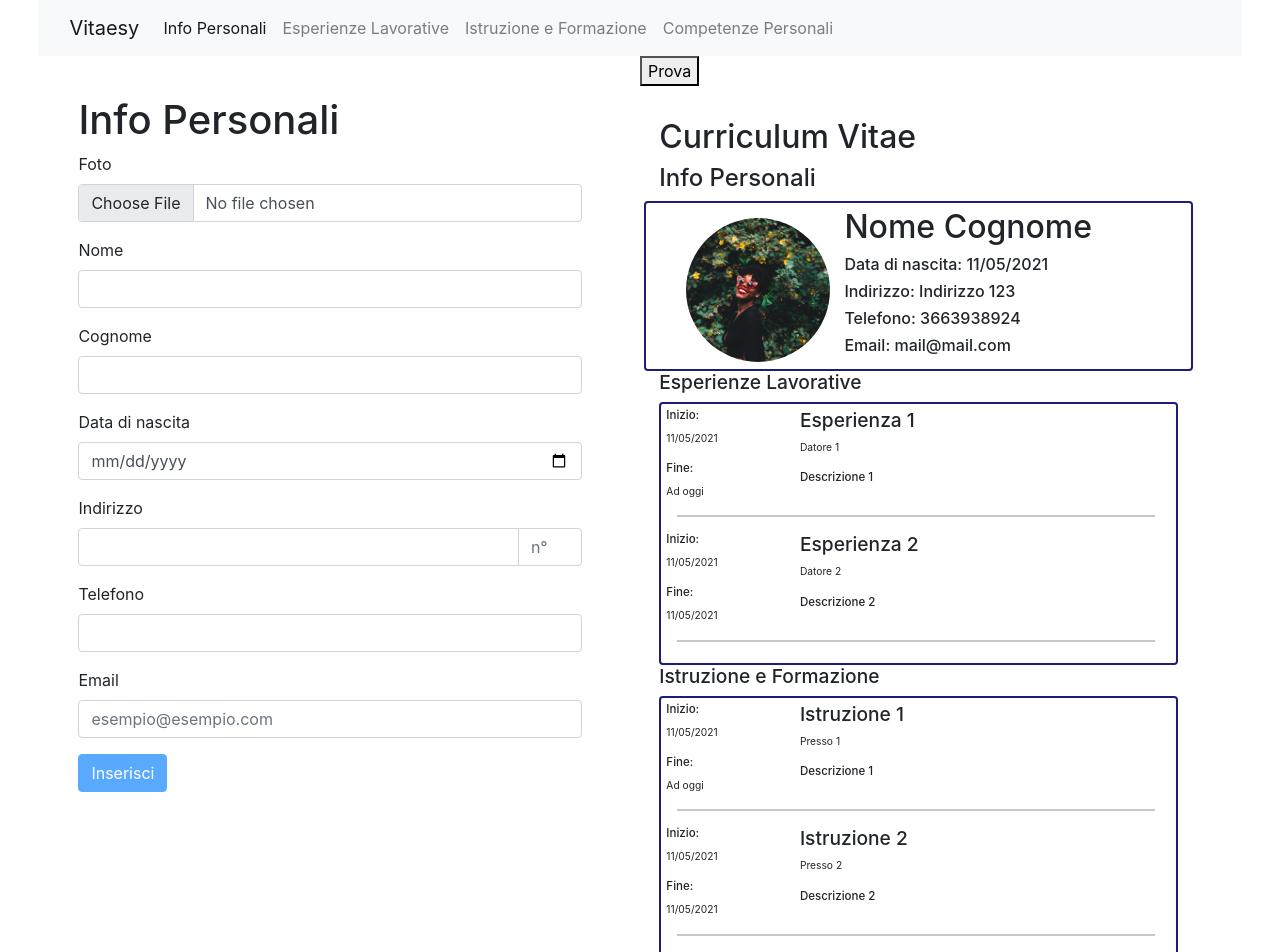
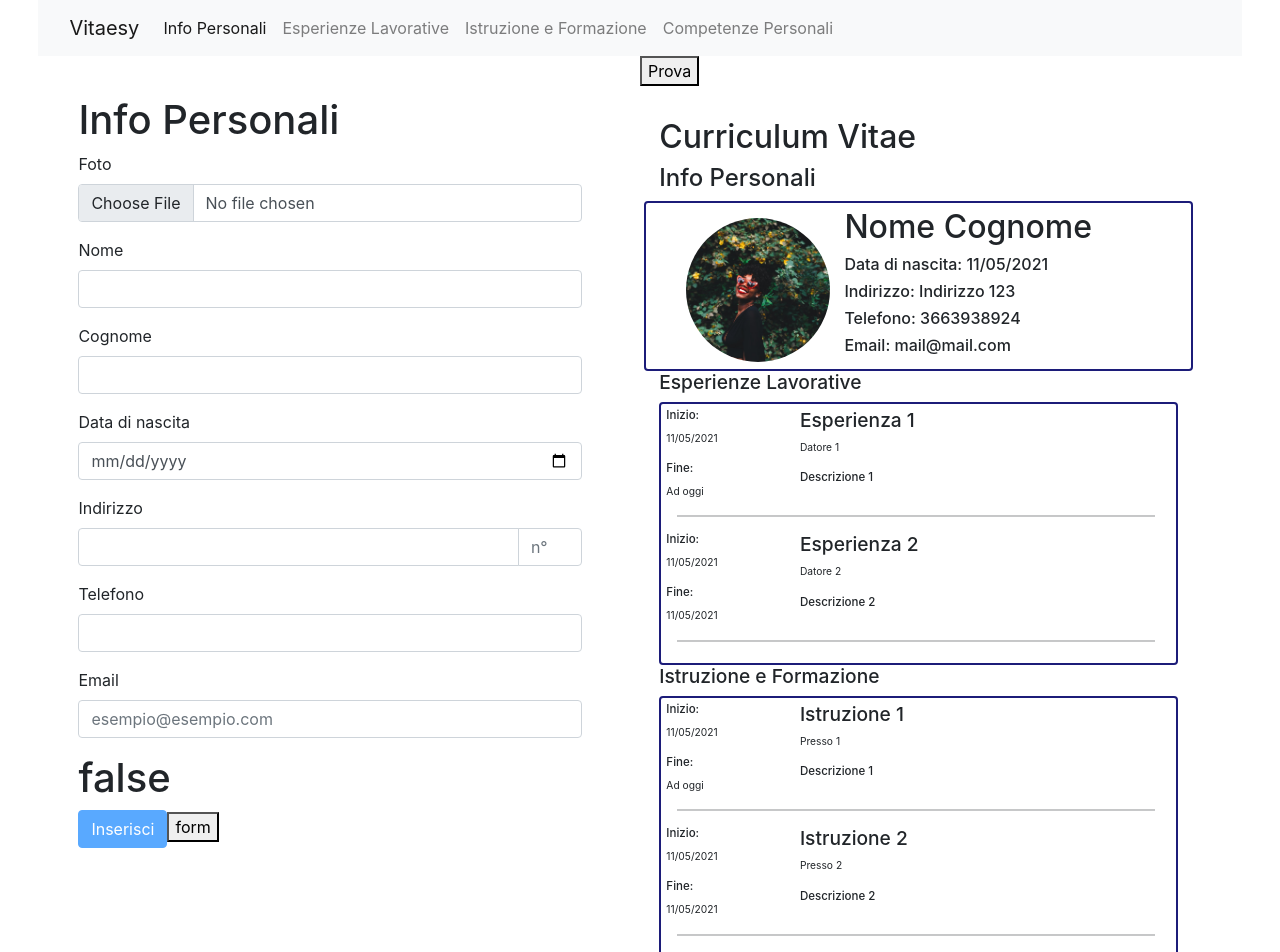
Before and after one commit to MaxNaitor/Vitaesy, an Angular app: page /home/info-personali in a window 1280 px wide. Shown: the top 952 px of the page. Built offline with nearby package versions, Linux system fonts and the light colour scheme.

Commit message:
fixato bug

```diff
--- a/src/app/forms/info-form/info-form.component.html
+++ b/src/app/forms/info-form/info-form.component.html
@@ -33,8 +33,6 @@
                     </span>
                     <span *ngIf="!infoForm.get('civico').valid && infoForm.get('civico').touched">Inserisci il
                         civico!</span>
-                    <span *ngIf="infoForm.get('civico').errors['isCivicoInvalid'] && infoForm.get('civico').touched"> Il
-                        civico deve essere maggiore di 0!</span>
                 </div>
             </div>
             <div class="form-group">
@@ -49,8 +47,10 @@
                 <span *ngIf="!infoForm.get('email').valid && infoForm.get('email').touched">Inserisci il tuo indirizzo
                     email!</span>
             </div>
+            <h1>{{infoForm.valid}}</h1>
             <button class="btn btn-primary" type="submit"
                 [disabled]="!infoForm.valid || !imgInserita">Inserisci</button>
+            <button type="button" (click)="mostraForm()">form</button>
         </form>
     </div>
 </div>
--- a/src/app/forms/info-form/info-form.component.ts
+++ b/src/app/forms/info-form/info-form.component.ts
@@ -26,7 +26,7 @@ export class InfoFormComponent implements OnInit {
       'cognome': new FormControl(null, Validators.required),
       'dataNascita': new FormControl(null, Validators.required),
       'indirizzo': new FormControl(null, Validators.required),
-      'civico': new FormControl(null, [Validators.required, this.civicoValidator.bind(this)]),
+      'civico': new FormControl(null, [Validators.required,this.civicoValidator.bind(this)]),
       'telefono': new FormControl(null, Validators.required),
       'email': new FormControl(null, [Validators.required, Validators.email]),
     })
@@ -34,6 +34,7 @@ export class InfoFormComponent implements OnInit {
 
   mostraImg(event) {
     this.imgInserita = true
+    console.log(this.imgInserita)
     const file = (event.target as HTMLInputElement).files[0];
     this.uploadForm.patchValue({
       avatar: file
@@ -62,4 +63,8 @@ export class InfoFormComponent implements OnInit {
     }
     return null
   }
+
+  mostraForm() {
+    console.log(this.infoForm)
+  }
 }
--- a/src/app/template/infopersonali/infopersonali.component.ts
+++ b/src/app/template/infopersonali/infopersonali.component.ts
@@ -32,7 +32,6 @@ export class InfopersonaliComponent implements OnInit {
       const reader = new FileReader();
       reader.onload = () => {
         this.imageURL = reader.result as string;
-        console.log(this.imageURL)
       }
       reader.readAsDataURL(img)
     })
```
